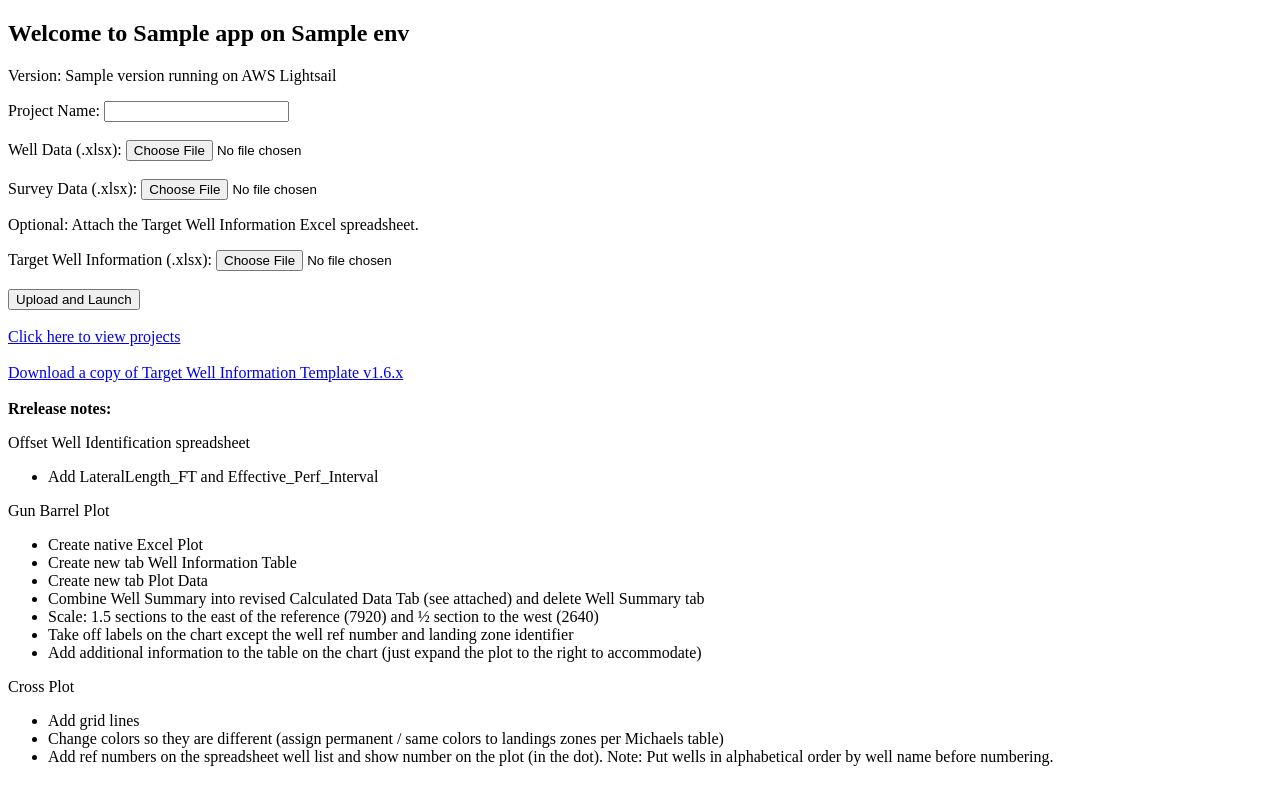
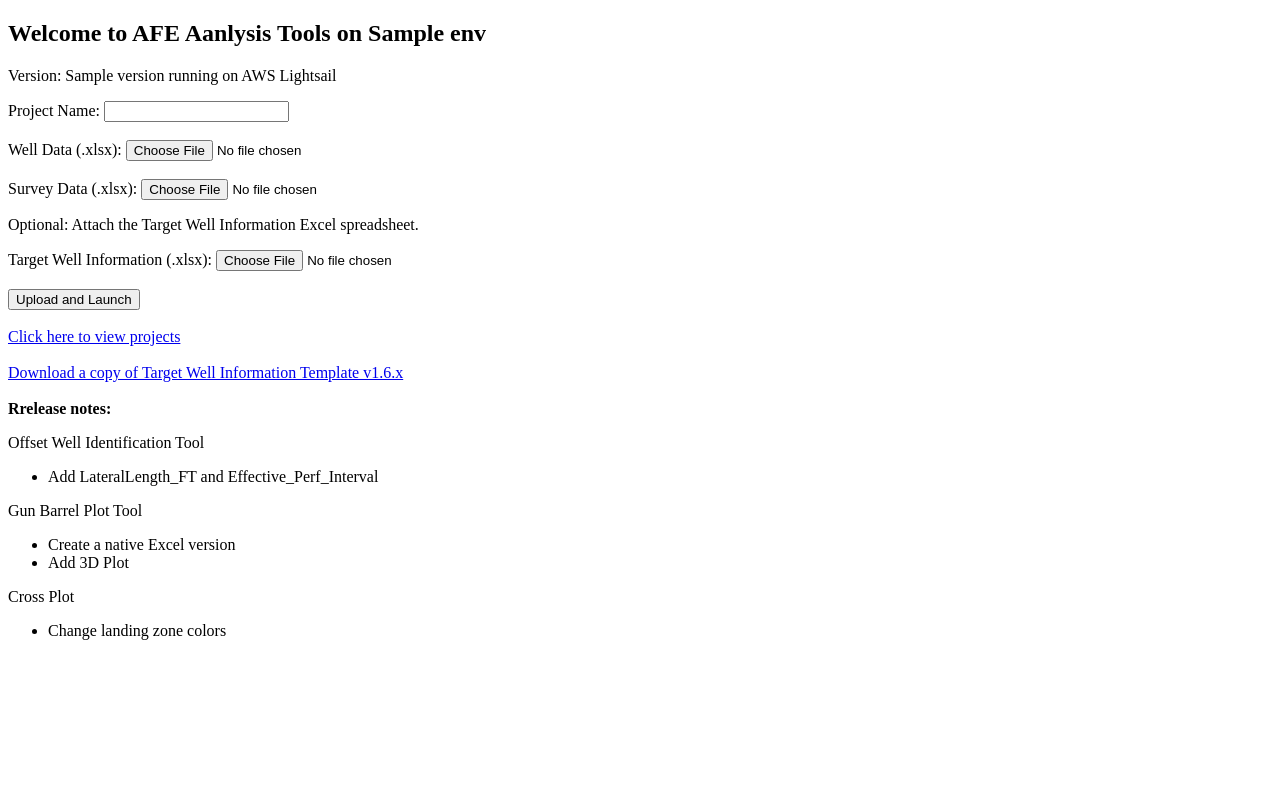
Before and after one commit to stevethomas15977/borehole, a Flask app: template app/templates/index.html in a window 1280 px wide. Run offline with Flask 3, Linux system fonts and the light colour scheme; the template is opened without the code that fills it: most values are stand-ins (such as "Sample title", 1, 10 or a date in 2020); parts of the project's set-up code (start-up, migrations or seed data) failed here and were passed over.

Commit message:
Update index.html and instance.tf for AFE Analysis Tools branding and version bump

```diff
--- a/app/templates/index.html
+++ b/app/templates/index.html
@@ -6,7 +6,7 @@
     <title>{{ app }} - {{ version }} - {{ server }}</title>
 </head>
 <body>
-    <h2>Welcome to {{ app }} on {{ env }}</h2>
+    <h2>Welcome to AFE Aanlysis Tools on {{ env }}</h2>
     <p>Version: {{ version }} running on AWS Lightsail</p>
 
     {% with messages = get_flashed_messages() %}
@@ -41,25 +41,18 @@
     </a>
     <br><br>
     <b>Rrelease notes:</b>
-    <p>Offset Well Identification spreadsheet</p>
+    <p>Offset Well Identification Tool</p>
     <ul>
         <li>Add LateralLength_FT and Effective_Perf_Interval</li>
     </ul>
-    <p>Gun Barrel Plot</p>
+    <p>Gun Barrel Plot Tool</p>
     <ul>
-        <li>Create native Excel Plot</li>
-        <li>Create new tab Well Information Table</li>
-        <li>Create new tab Plot Data</li>
-        <li>Combine Well Summary into revised Calculated Data Tab (see attached) and delete Well Summary tab</li>
-        <li>Scale: 1.5 sections to the east of the reference (7920) and ½ section to the west (2640)</li>
-        <li>Take off labels on the chart except the well ref number and landing zone identifier</li>
-        <li>Add additional information to the table on the chart (just expand the plot to the right to accommodate)</li>
+        <li>Create a native Excel version</li>
+        <li>Add 3D Plot</li>
     </ul>
     <p>Cross Plot</p>
     <ul>
-        <li>Add grid lines</li>
-        <li>Change colors so they are different (assign permanent / same colors to landings zones per Michaels table)</li>
-        <li>Add ref numbers on the spreadsheet well list and show number on the plot (in the dot).  Note: Put wells in alphabetical order by well name before numbering.</li>
+        <li>Change landing zone colors</li>
     </ul>
 </body>
 </html>
```
Also changed, not shown: 1 other file.
